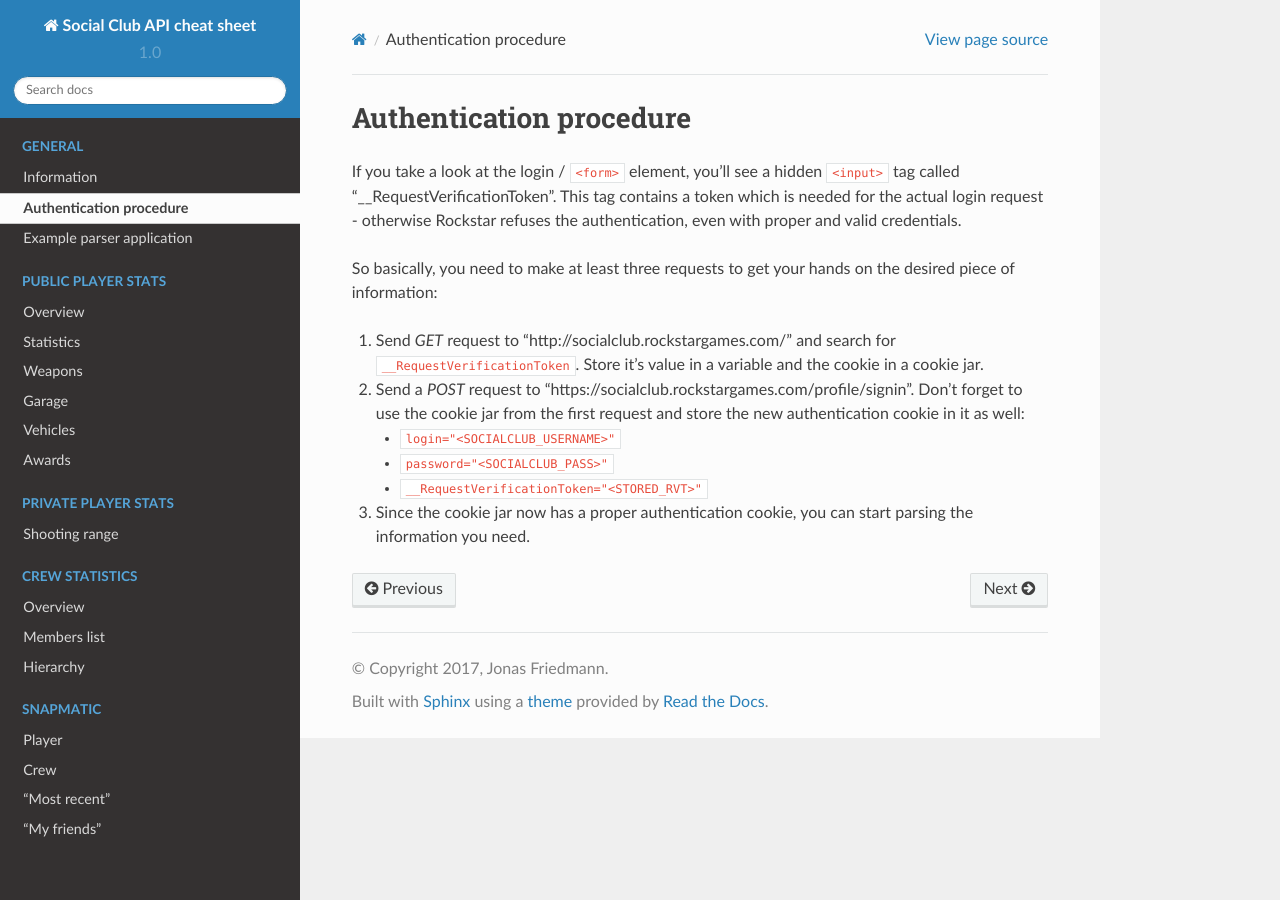
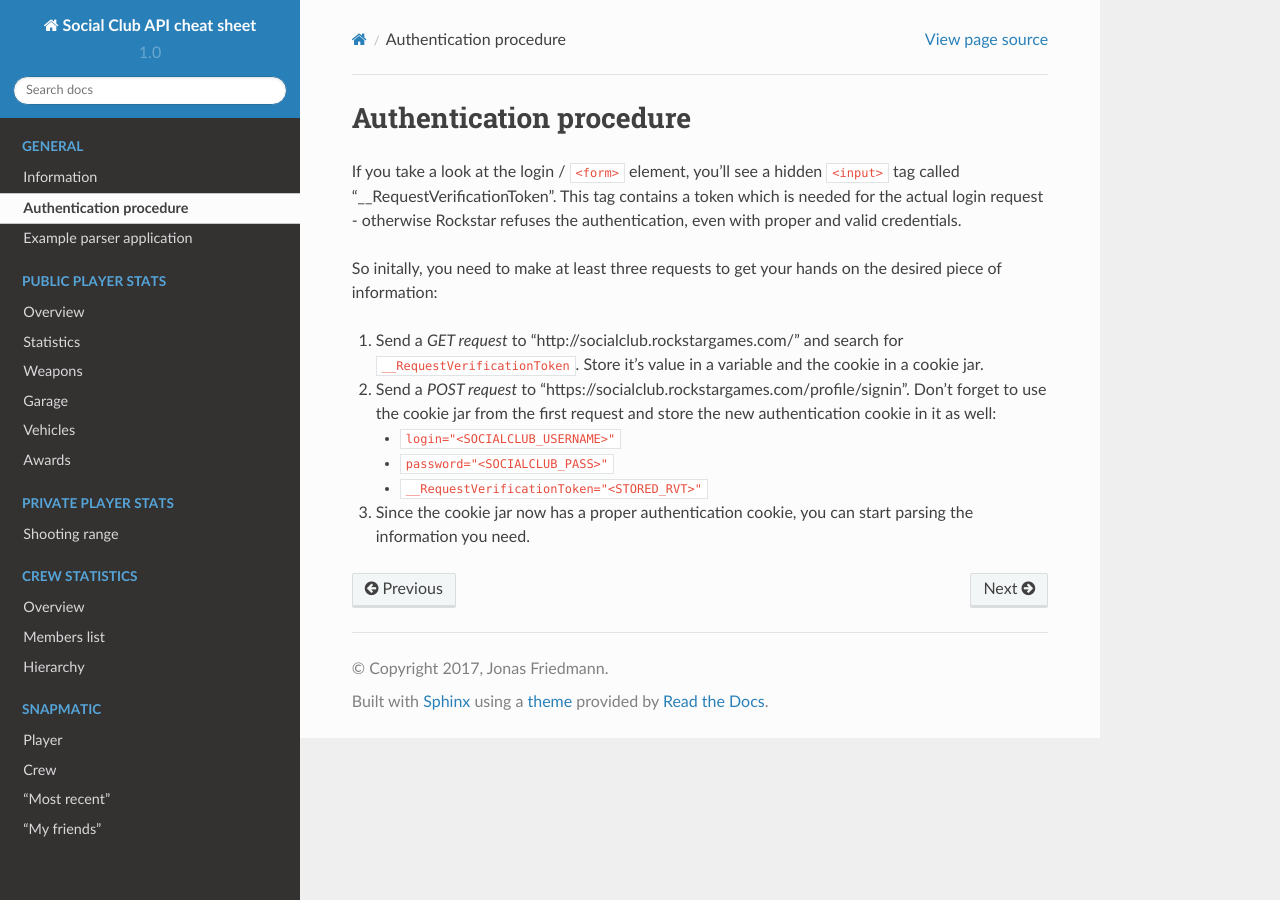
Before and after one commit to gta5-map/Social-Club-API-cheat-sheet, a Sphinx documentation site: the page built from docs/authentication.md, in a window 1280 px wide. Built offline with Sphinx 7.4.7 and the Read the Docs theme 2.0.0, drawn with Linux system fonts in a browser that asks for light colours; pages that are not in the unit, such as notebooks, are missing from menus.

Commit message:
Improve formatting

```diff
--- a/docs/authentication.md
+++ b/docs/authentication.md
@@ -2,11 +2,11 @@
 
 If you take a look at the login / `<form>` element, you'll see a hidden `<input>` tag called "__RequestVerificationToken". This tag contains a token which is needed for the actual login request - otherwise Rockstar refuses the authentication, even with proper and valid credentials.
 
-So basically, you need to make at least three requests to get your hands on the desired piece of information:
+So initally, you need to make at least three requests to get your hands on the desired piece of information:
 
-1. Send _GET_ request to "http://socialclub.rockstargames.com/" and search for `__RequestVerificationToken`. Store it's value in a variable and the cookie in a cookie jar.
+1. Send a _GET request_ to "http://socialclub.rockstargames.com/" and search for `__RequestVerificationToken`. Store it's value in a variable and the cookie in a cookie jar.
 
-2. Send a _POST_ request to "https://socialclub.rockstargames.com/profile/signin". Don't forget to use the cookie jar from the first request and store the new authentication cookie in it as well:
+2. Send a _POST request_ to "https://socialclub.rockstargames.com/profile/signin". Don't forget to use the cookie jar from the first request and store the new authentication cookie in it as well:
 
     - `login="<SOCIALCLUB_USERNAME>"`
     - `password="<SOCIALCLUB_PASS>"`
```
